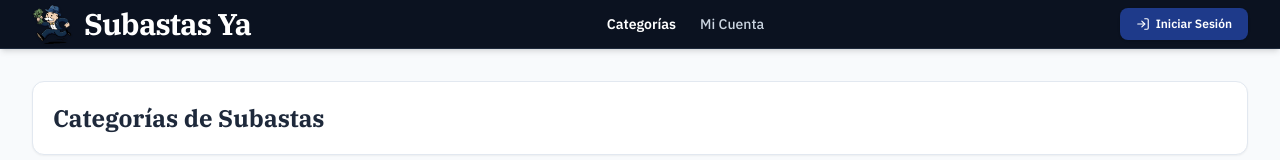
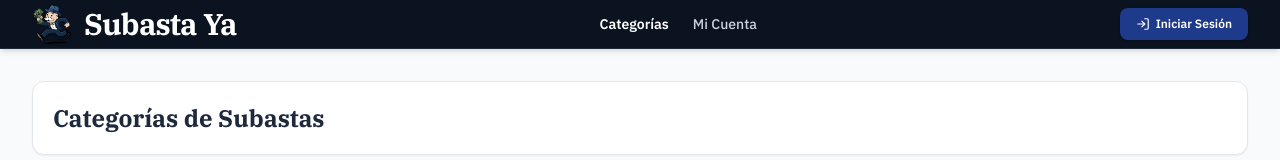
Before and after one commit to SubastaYa/subastaya-frontend, a React (Vite) app in the folder Web/: page / in a window 1280 px wide. Shown: the top 160 px of the page. Built offline with nearby package versions, Linux system fonts and the light colour scheme; no server answers.

Commit message:
fix: corregir texto en el header a Subasta Ya

```diff
--- a/Web/src/components/layout/Navbar.tsx
+++ b/Web/src/components/layout/Navbar.tsx
@@ -27,15 +27,15 @@ export const Navbar: React.FC = () => {
           to="/"
           onClick={closeMobileMenu}
           className="flex items-center gap-2 sm:gap-3 py-1 group transition-transform duration-200 hover:scale-105 active:scale-95 cursor-pointer select-none"
-          title="Ir a la página principal de Subastas Ya"
+          title="Ir a la página principal de Subasta Ya"
         >
           <img
             src="/logo.png"
-            alt="Logo Subastas Ya"
+            alt="Logo Subasta Ya"
             className="h-10 sm:h-13 w-auto object-contain drop-shadow-sm shrink-0"
           />
           <span className="font-serif font-bold text-xl sm:text-2xl md:text-3xl text-white tracking-tight">
-            Subastas Ya
+            Subasta Ya
           </span>
         </Link>
 
```
